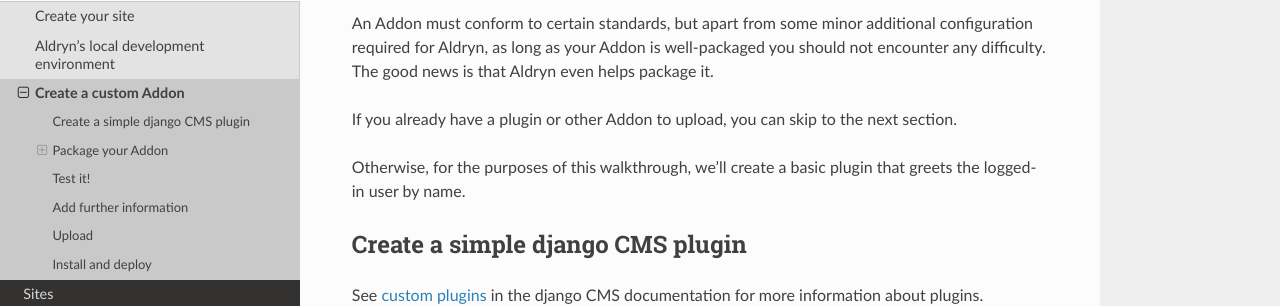
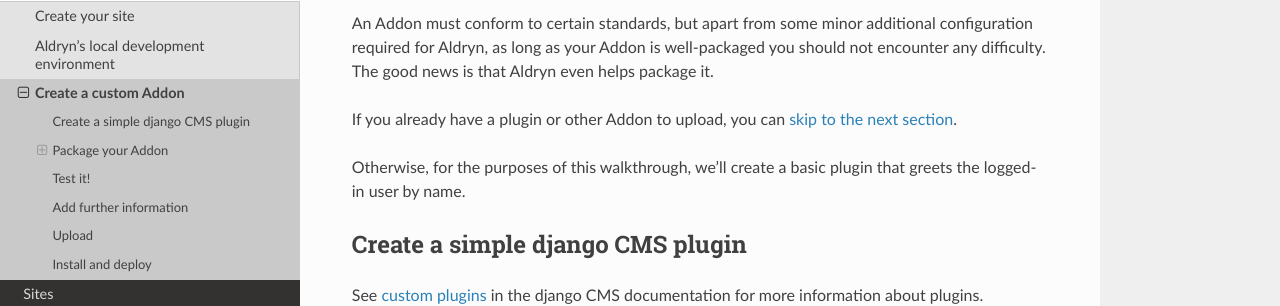
Before and after one commit to aldryn/aldryn-docs, a Sphinx documentation site: the page built from docs/how-to/creating_custom_addon.rst, in a window 1280 px wide and 900 px high. Shown: the part 220-526 px from the top of the window. Built offline with Sphinx 7.4.7 and the Read the Docs theme 2.0.0, drawn with Linux system fonts in a browser that asks for light colours; part of the change alters nothing that is shown.

```diff
--- a/docs/how-to/creating_custom_addon.rst
+++ b/docs/how-to/creating_custom_addon.rst
@@ -5,10 +5,11 @@ Create a custom Addon
 In the :doc:`/introduction/index` we got an Aldryn site running in a local environment. If you haven't got to that
 stage yet, you should follow that tutorial first before returning here to continue.
 
-An Addon must conform to certain standards, but apart from some minor additional configuration
-required for Aldryn, as long as your Addon is well-packaged you should not encounter any difficulty. The good news is that Aldryn even helps package it.
+An Addon must conform to certain standards, but apart from some minor additional configuration required for Aldryn, as
+long as your Addon is well-packaged you should not encounter any difficulty. The good news is that Aldryn even helps
+package it.
 
-If you already have a plugin or other Addon to upload, you can skip to the next section.
+If you already have a plugin or other Addon to upload, you can :ref:`skip to the next section <package_your_addon>`.
 
 Otherwise, for the purposes of this walkthrough, we'll create a basic plugin that greets the logged-in user by name.
 
@@ -65,6 +66,8 @@ In ``local_settings.py``, we  import all the names from ``settings``, and append
         ]
 
 Try it out: start the runserver, and add your plugin to a page
+
+.. _package_your_addon:
 
 Package your Addon
 ==================
```
